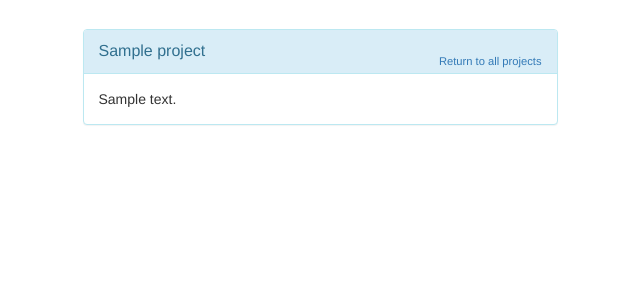
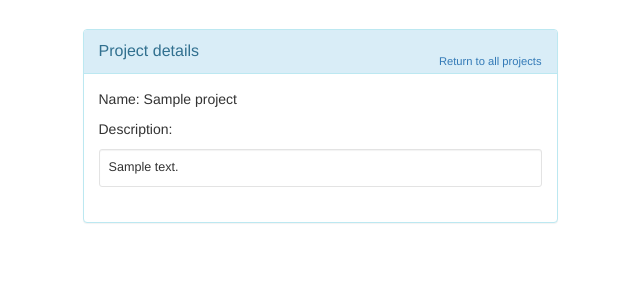
Before and after one commit to Darxis69/ProjectManager, a Django app: page /projects/details/?id=1 in a window 1280 px wide. Shown: the part 51-351 px from the top of the page, without its empty margins (320-960 px from the left). Run offline with Django 3.2, Linux system fonts and the light colour scheme; a user stored in the database is signed in; tables that the repository leaves empty hold one stand-in row (values such as "Sample post"); some libraries are stand-ins or nearby versions.

Commit message:
Modified project details

```diff
--- a/ProjectManagerApp/templates/project/details.html
+++ b/ProjectManagerApp/templates/project/details.html
@@ -4,11 +4,15 @@
     <div class="col-md-6 col-md-offset-3">
         <div class="panel panel-info">
             <div class="panel-heading">
-                <div class="panel-title">{{ project.name }}</div>
+                <div class="panel-title">Project details</div>
                 <div style="float:right; font-size: 80%; position: relative; top:-10px;"><a href="{% url 'projects_list_url' %}">Return to all projects</a></div>
             </div>
             <div class="panel-body">
-                {{ project.description }}
+                <p>Name: {{ project.name }}</p>
+                <p>Description:</p>
+                <div class="well well-sm" style="background-color: white; font-size: 90%;">
+                    {{ project.description }}
+                </div>
             </div>
         </div>
     </div>
```
